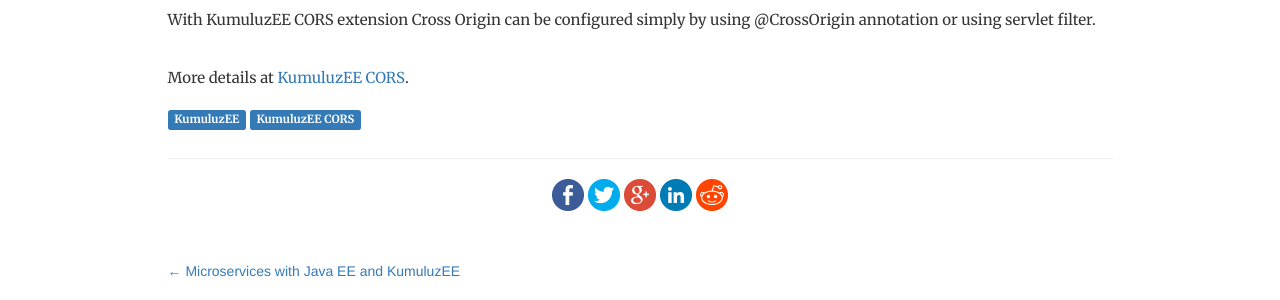
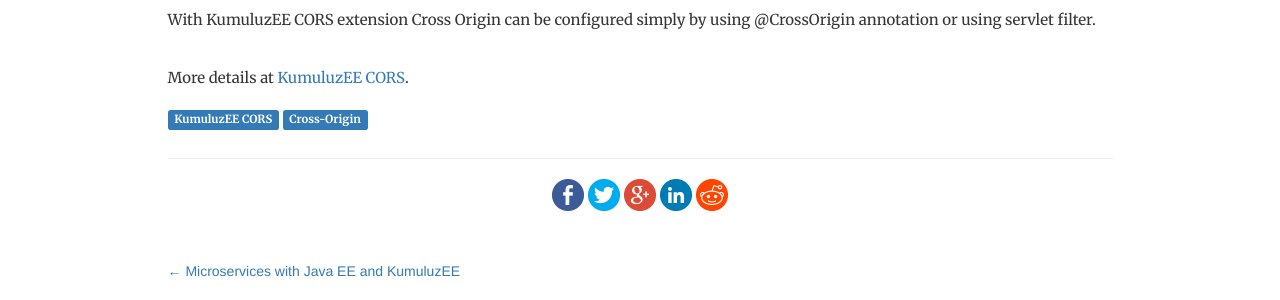
Before and after one commit to kumuluz/blog.sunesis.si, a Jekyll site: the page built from _posts/2017-09-19-kumuluzee-cors-release.markdown, in a window 1280 px wide. Shown: the part 356-656 px from the top of the page. Built offline with Jekyll 4.4.1, drawn with Linux system fonts in a browser that asks for light colours.

Commit message:
Update 2017-09-19-kumuluzee-cors-release.markdown

```diff
--- a/_posts/2017-09-19-kumuluzee-cors-release.markdown
+++ b/_posts/2017-09-19-kumuluzee-cors-release.markdown
@@ -4,7 +4,7 @@
 date:   2017-09-19
 author: zvoneg
 categories: [KumuluzEE CORS]
-tags: [KumuluzEE, KumuluzEE CORS]
+tags: [KumuluzEE CORS, Cross-Origin]
 ---
 
 We are announcing the release of **KumuluzEE CORS** extension providing Cross-Origin Resource Sharing support to Java web applications.
```
